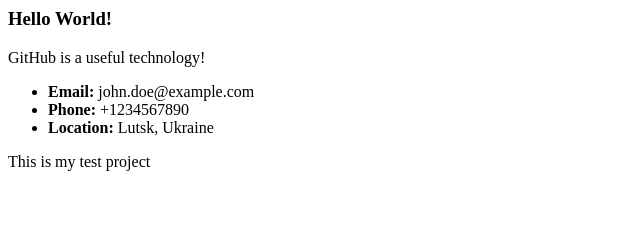
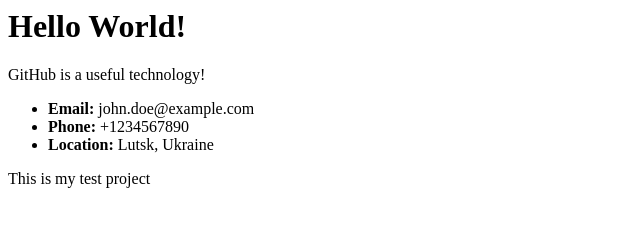
Before and after one commit to hlmasha/git-test-2026, a plain HTML site: page index.html in a window 1280 px wide. Shown: the whole page, without its empty margins (0-640 px from the left). Drawn offline with Linux system fonts and the light colour scheme.

Commit message:
return h1

```diff
--- a/index.html
+++ b/index.html
@@ -4,7 +4,7 @@
         <title>Test Project 1</title>
     </head>
     <body>
-        <h3>Hello World!</h3>
+        <h1>Hello World!</h1>
        <p>GitHub is a useful technology!</p>
         <div>
             <ul>
```
